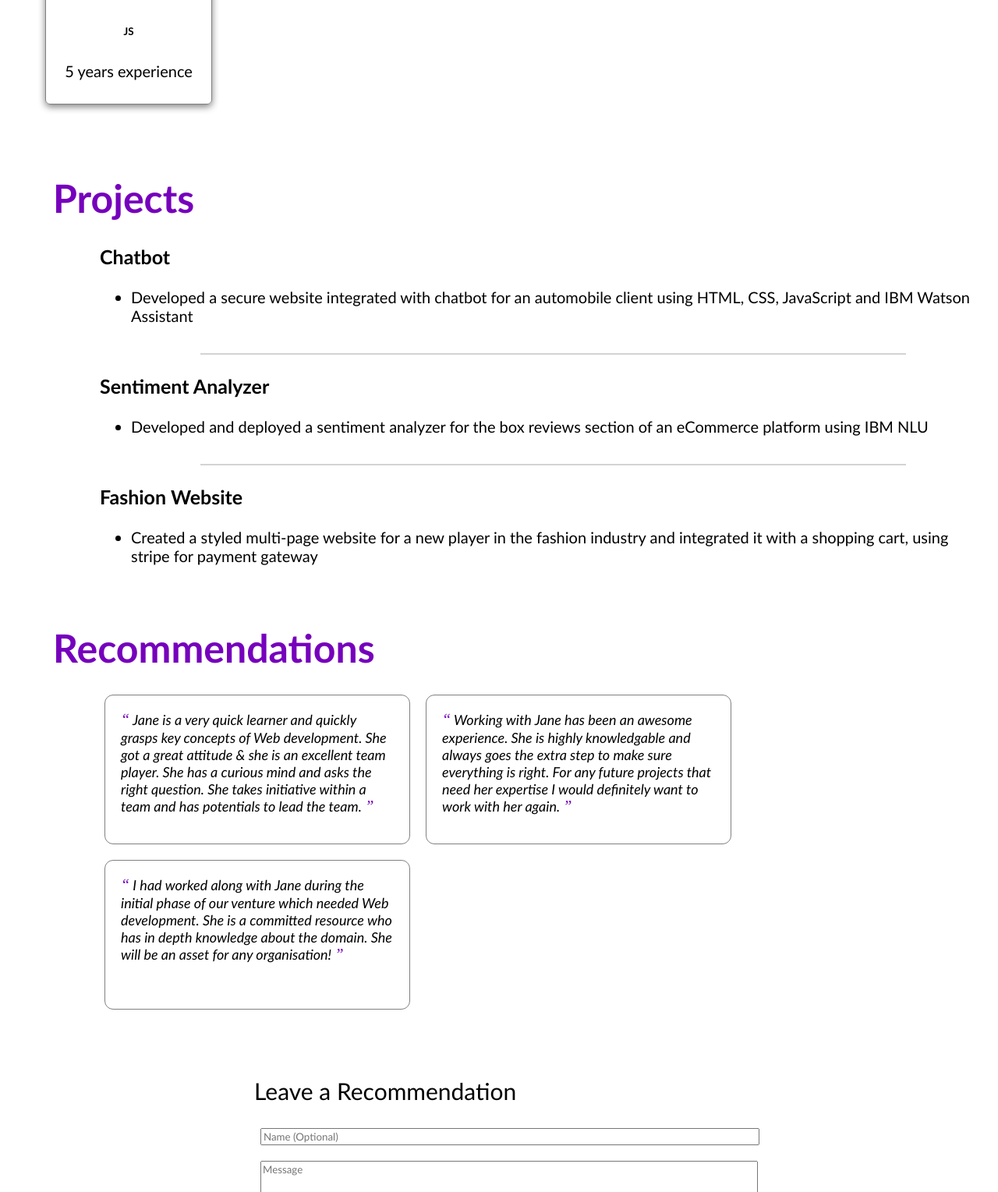
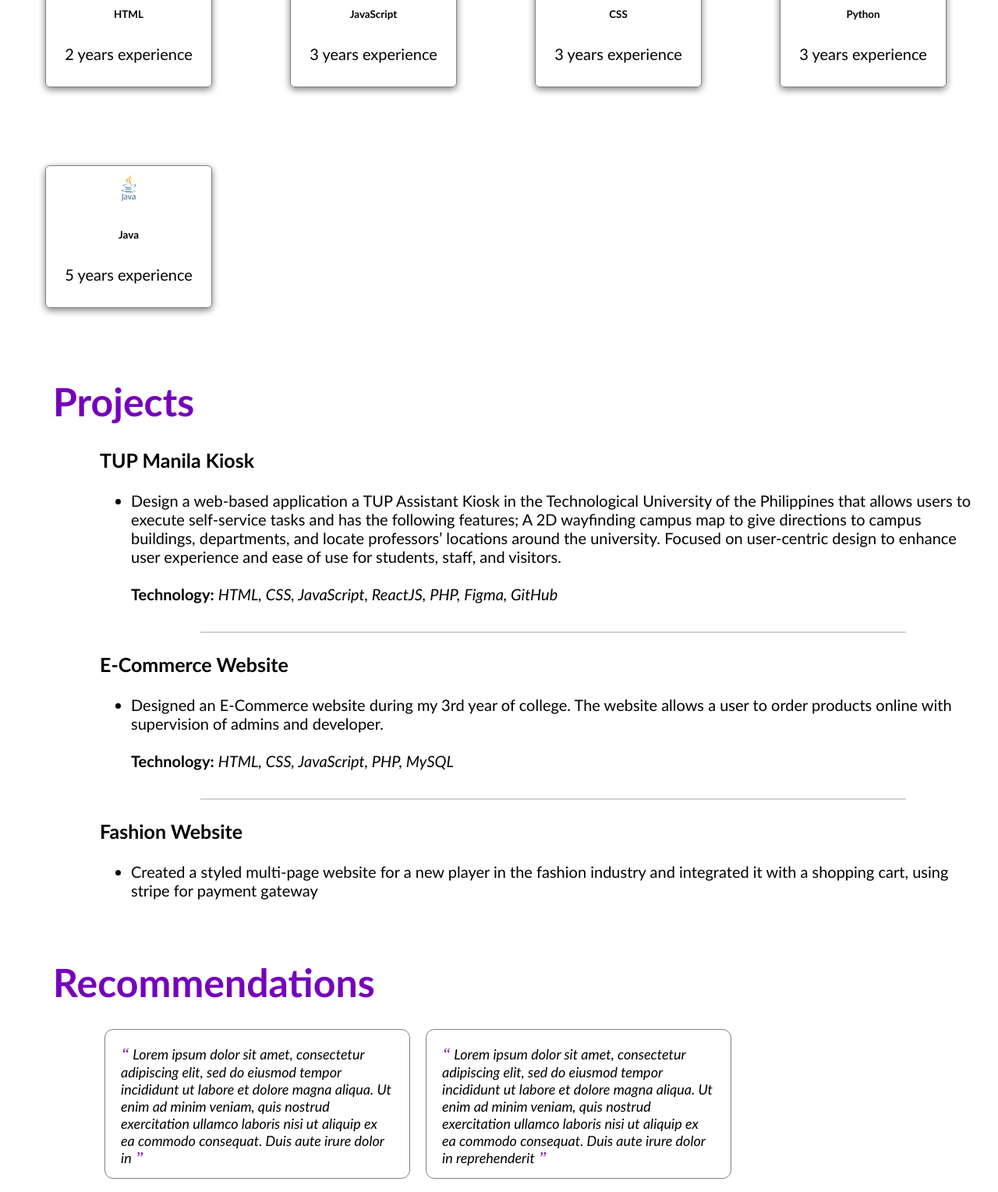
Before and after one commit to jerseyesmilla/my-portfolio, a plain HTML site: page singlepagewebsite/index.html in a window 1280 px wide. Shown: the part 967-2496 px from the top of the page at 78% size. Drawn offline with Linux system fonts and the light colour scheme.

Commit message:
Add files via upload

```diff
--- a/singlepagewebsite/index.html
+++ b/singlepagewebsite/index.html
@@ -1,7 +1,7 @@
 <!DOCTYPE html>
 <html>
   <head>
-    <title>Jane Doe - Portfolio</title>
+    <title>Jersey Esmilla - Portfolio</title>
     <link rel="stylesheet" href="./style.css"/>
     <script src="./script.js"></script>
   </head>
@@ -13,12 +13,12 @@
           Jersey Esmilla
           <div class="contact_info">
             <img src="html_finalprojimages/envelope.png" alt="https://icons8.com/icon/124377/circled-envelope"/>
-          jdoe@jeemail.com
+          jersey.esmilla00@gmail.com
         </div>
         <div style="clear:both;"></div>
         <div class="contact_info">
           <img src="html_finalprojimages/phone.png" alt="https://icons8.com/icon/124377/circled-envelope"/>
-          +13456764598
+          +639565261841
 
         </div>
         </div>
@@ -51,17 +51,19 @@
     <!-- About Me -->
     <section id="about-me" class="container">
       <div>
-        <img src="ai-generated-9062877_960_720.jpg" class="profile_image"/>
+        <img src="html_finalprojimages\prof.png" class="profile_image"/>
       </div>
 
       <div>
           <h1>
-            Hi, I'm Jane Doe! <img src="html_finalprojimages/waving-hand.png" width="60px"/>
+            Hi, I'm Jersey Esmilla! <img src="html_finalprojimages/waving-hand.png" width="60px"/>
           </h1>
           <p>
-            I am a full stack developer with 2 years of experience in both application and presentation layers.
-            I have worked on applications and microservices deployed on IBM Cloud.
-            I am an avid user of IBM Watson Services and have worked on Watson Assistant, NLU, Sentiment analyzer to name a few.
+            I am a recent graduate of Computer Engineering in Technological University of the Philippines.
+            I developed a strong passion in programming especially in Java along with knowledge in web development.
+            I am fortunate to have hands-on experience in programming and software development during my internship,
+            that helps me enhance my skills. Enjoy reading my single page profile and don't forget to leave a recommendation below!
+            Thanks!
           </p>
       </div>
     </section>
@@ -84,18 +86,18 @@
           <p>3 years experience</p>
         </div>
         <div class="skill">
-            <img src="css.png"/>
+            <img src="html_finalprojimages/CSS3.png"/>
             <h6>CSS</h6>
             <p>3 years experience</p>
         </div>
         <div class="skill">
-            <img src="py.png"/>
+            <img src="html_finalprojimages/py.png"/>
             <h6>Python</h6>
             <p>3 years experience</p>
         </div>
         <div class="skill">
-            <img src="js.png"/>
-            <h6>JS</h6>
+            <img src="html_finalprojimages/java.png"/>
+            <h6>Java</h6>
             <p>5 years experience</p>
         </div>
 
@@ -114,16 +116,26 @@
 
         <div id="projects-container" class="projects-container">
           <div class="project-card">
-            <h3>Chatbot</h3>
+            <h3>TUP Manila Kiosk</h3>
             <ul>
-              <li>Developed a secure website integrated with chatbot for an automobile client using HTML, CSS, JavaScript and IBM Watson Assistant</li>
+              <li>Design a web-based application a TUP Assistant Kiosk in the Technological University of the
+                Philippines that allows users to execute self-service tasks and has the following features;
+                A 2D wayfinding campus map to give directions to campus buildings, departments, and locate
+                professors’ locations around the university.
+                Focused on user-centric design to enhance user experience and ease of use for students, staff, and
+                visitors.<br><br><b>Technology:</b> <i>HTML, CSS, JavaScript, ReactJS, PHP, Figma, GitHub</i>
+                </li>
             </ul>
           </div>
           <hr>
           <div class="project-card">
-            <h3>Sentiment Analyzer</h3>
+            <h3>E-Commerce Website</h3>
             <ul>
-              <li>Developed and deployed a sentiment analyzer for the box reviews section of an eCommerce platform using IBM NLU</li>
+              <li>Designed an E-Commerce website during my 3rd year of college. The website allows a user to order
+                products online with supervision of admins and developer.
+                <br><br><b>Technology:</b> <i>HTML, CSS, JavaScript, PHP, MySQL
+                </i>
+                </li>
             </ul>
           </div>
           <hr>
@@ -144,24 +156,28 @@
       <div class="all_recommendations" id="all_recommendations">
         <div class="recommendation">
           <span>&#8220;</span>
-          Jane is a very quick learner and quickly grasps key concepts of Web development.
-          She got a great attitude & she is an excellent team player.
-          She has a curious mind and asks the right question.
-          She takes initiative within a team and has potentials to lead the team.
+          Lorem ipsum dolor sit amet, consectetur adipiscing elit, sed do
+          eiusmod tempor incididunt ut labore et dolore magna aliqua.
+          Ut enim ad minim veniam, quis nostrud exercitation ullamco laboris
+          nisi ut aliquip ex ea commodo consequat. Duis aute irure dolor in
+
           <span>&#8221;</span>
         </div>
         <div class="recommendation">
           <span>&#8220;</span>
-          Working with Jane has been an awesome experience.
-          She is highly knowledgable and always goes the extra step to make sure everything is right.
-          For any future projects that need her expertise I would definitely want to work with her again.
+          Lorem ipsum dolor sit amet, consectetur adipiscing elit, sed do
+          eiusmod tempor incididunt ut labore et dolore magna aliqua. Ut enim
+          ad minim veniam, quis nostrud exercitation ullamco laboris nisi ut
+          aliquip ex ea commodo consequat. Duis aute irure dolor in reprehenderit
+
           <span>&#8221;</span>
         </div>
         <div class="recommendation">
           <span>&#8220;</span>
-          I had worked along with Jane during the initial phase of our venture which needed Web development.
-          She is a committed resource who has in depth knowledge about the domain.
-          She will be an asset for any organisation!
+          Lorem ipsum dolor sit amet, consectetur adipiscing elit, sed do eiusmod tempor
+          incididunt ut labore et dolore magna aliqua. Ut enim ad minim veniam, quis
+          nostrud exercitation ullamco laboris nisi ut aliquip ex ea commodo consequat.
+
           <span>&#8221;</span>
         </div>
       </div>
--- a/singlepagewebsite/style.css
+++ b/singlepagewebsite/style.css
@@ -6,13 +6,13 @@ body {
 
 #home {
   background-color:  #7600bc;
-  padding-bottom: 1cm;
   margin-left:-1cm;
   margin-right:-1cm;
   margin-top:-1cm;
   padding-top: 2cm;
   padding-bottom: 2cm;
   height: 5mm;
+
  }
 
 .topmenu {
```
Also changed, not shown: singlepagewebsite/html_finalprojimages/a.PNG (added), singlepagewebsite/html_finalprojimages/prof.png (added), singlepagewebsite/html_finalprojimages/py.png (added), singlepagewebsite/script.js (line endings or trailing spaces).
